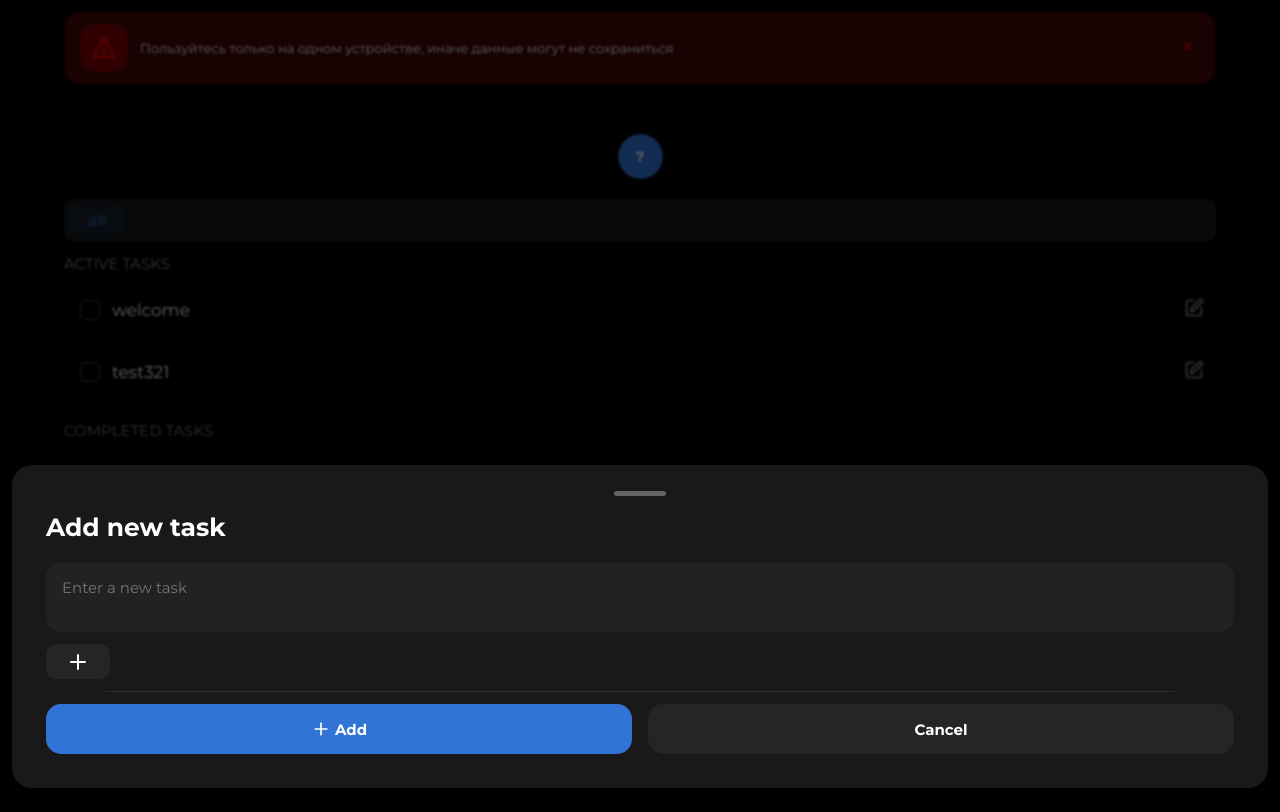
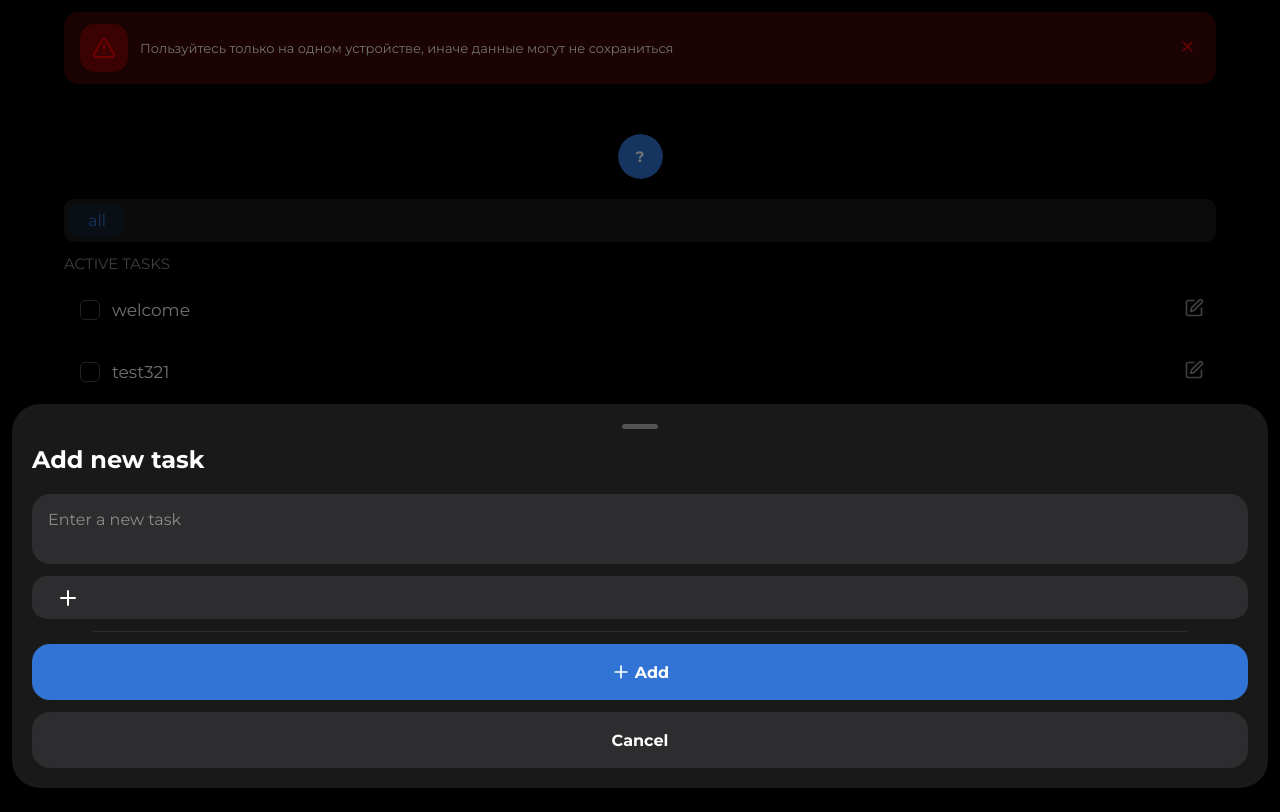
Before and after one commit to rekaup/todo, a React (Vite) app: page / in a window 1280 px wide. Both pictures are taken after a click on the button "Add task". Built offline with nearby package versions, Linux system fonts and the light colour scheme.

Commit message:
редизайн modal window

```diff
--- a/src/styles/components/CategoryPicker.css
+++ b/src/styles/components/CategoryPicker.css
@@ -1,16 +1,16 @@
 .button.category.active {
-    background-color: var(--primary);
-    color: var(--text);
+    background-color: var(--primary-bg);
+    color: var(--primary);
 }
 
 .button.category {
-    background-color: rgba(255, 255, 255, 0.05);
     color: var(--text-secondary);
     display: flex;
     align-items: center;
     gap: var(--space-sm);
     justify-content: center;
     transition: var(--transition);
+    outline: none;
 }
 
 .button.category,
@@ -19,19 +19,25 @@
 }
 
 .category-picker {
-    display: flex;
-    gap: var(--space-xs);
-    align-items: flex-start;
     width: 100%;
+    margin: 0;
+    gap: 0;
 }
 
 .category-picker-list {
     display: flex;
-    align-items: flex-start;
+    align-items: center;
     gap: 5px;
+    flex-wrap: nowrap;
+    overflow-x: auto;
+    scrollbar-width: none;
+    -webkit-overflow-scrolling: touch;
+    background-color: var(--surface-2);
+    border-radius: var(--radius-md);
+    padding: 4px;
+    width: 100%;
     min-width: 0;
-    flex-wrap: wrap;
-    width: 100%;
+    box-sizing: border-box;
 }
 
 .category-picker-list [role='radio'] {
@@ -51,7 +57,6 @@
 }
 
 .button {
-    background-color: rgba(255, 255, 255, 0.05);
     border-radius: var(--radius-sm);
     color: var(--text);
     align-items: center;
--- a/src/styles/components/Modal.css
+++ b/src/styles/components/Modal.css
@@ -6,10 +6,8 @@
 .modal-overlay {
     position: fixed;
     inset: 0;
-    background: rgba(0, 0, 0, 0.62);
+    background: rgba(0, 0, 0, 0.55);
     z-index: 40;
-    backdrop-filter: blur(1px);
-    -webkit-backdrop-filter: blur(1px);
 }
 
 .modal-overlay-enter,
@@ -35,27 +33,28 @@
     display: flex;
     justify-content: center;
     align-items: flex-end;
-    padding: 0;
+    padding: 0 var(--space-md) var(--space-md);
     pointer-events: none;
     z-index: 41;
     max-height: 100dvh;
+    box-sizing: border-box;
 }
 
 .modal {
     background: var(--surface);
-    border-radius: var(--radius-lg);
-    padding: var(--space-xxl) var(--space-xxl);
+    border-radius: 28px;
+    padding: var(--space-xl);
     width: 100%;
-    margin: 0 var(--space-md) var(--space-md);
+    margin: 0;
     box-sizing: border-box;
     z-index: 41;
     transition: transform 280ms cubic-bezier(.2, .8, .2, 1), opacity 220ms ease;
     height: auto;
-    max-height: min(88dvh, 720px);
+    max-height: min(85dvh, 720px);
     overflow-y: auto;
     position: relative;
     pointer-events: auto;
-    box-shadow: 0 -14px 40px rgba(0, 0, 0, 0.45);
+    box-shadow: 0 20px 50px rgba(0, 0, 0, 0.4);
 }
 
 .modal-panel-enter,
@@ -65,7 +64,7 @@
 
 .modal-panel-enter-from,
 .modal-panel-leave-to {
-    transform: translateY(100%);
+    transform: translateY(24px);
     opacity: 0;
 }
 
@@ -86,7 +85,7 @@
 .modal-title {
     margin: 0;
     cursor: default;
-    font-size: 25px;
+    font-size: 24px;
     font-weight: 700;
 }
 
@@ -94,8 +93,8 @@
     display: flex;
     gap: var(--space-md);
     justify-content: center;
-    background-color: rgba(255, 255, 255, 0.04);
-    border-radius: var(--radius-md);
+    background-color: var(--surface-2);
+    border-radius: 18px;
     width: 100%;
     overflow: hidden;
 }
@@ -103,46 +102,45 @@
 .modal-input {
     background: none;
     color: var(--text);
-    padding: var(--space-lg) var(--space-lg);
+    padding: var(--space-lg);
     border: none;
-    font-size: 15px;
+    font-size: 16px;
     outline: none;
     resize: none;
     overflow: hidden;
     box-sizing: border-box;
-    min-height: 50px;
+    min-height: 54px;
     width: 100%;
+}
+
+.modal-input::placeholder {
+    color: var(--text-secondary);
 }
 
 .modal-action-bar {
     display: flex;
-    align-items: center;
-    gap: var(--space-lg);
+    flex-direction: column;
+    gap: var(--space-md);
     margin-top: auto;
 }
 
 .modal-button {
-    min-height: 50px;
+    min-height: 56px;
     border: none;
-    border-radius: var(--radius-md);
-    font-size: 15px;
+    border-radius: 18px;
+    font-size: 16px;
     cursor: pointer;
     transition: var(--transition);
-    background-color: var(--primary);
-    color: var(--text);
+    background-color: #fff;
+    color: #000;
     padding: 0;
     font-weight: 700;
     box-sizing: border-box;
+    width: 100%;
 }
 
-.modal-button:hover {
-    background-color: var(--text);
-    color: var(--primary);
-}
-
-.modal-button.cancel:hover {
-    background: rgba(255, 255, 255, 0.08);
-    color: var(--text);
+.modal-button:active {
+    opacity: 0.85;
 }
 
 .modal-button span {
@@ -154,24 +152,39 @@
 }
 
 .modal-button.delete {
-    background: #ff000024;
+    background: var(--warning-bg);
     color: var(--warning);
 }
 
-.modal-button.delete:hover {
-    color: var(--text);
-    background-color: var(--warning);
-}
-
 .modal-button.cancel {
-    background-color: rgba(255, 255, 255, 0.05);
+    background-color: var(--surface-2);
     color: var(--text);
 }
 
+.modal-button.add {
+    background-color: var(--primary);
+    color: var(--text);
+}
+
+.modal-button.edit {
+    background-color: var(--primary);
+    color: var(--text);
+}
+
+
 .modal-button.close {
-    background: none;
-    width: fit-content;
-    color: var(--divider);
+    background: var(--surface-2);
+    width: 32px;
+    height: 32px;
+    min-height: 32px;
+    border-radius: 50%;
+    color: var(--text-secondary);
+    font-size: 14px;
+    flex-shrink: 0;
+    display: flex;
+    align-items: center;
+    justify-content: center;
+    padding: 0;
 }
 
 .modal-button.close:hover {
@@ -179,12 +192,12 @@
 }
 
 .modal-handle {
-    width: 52px;
+    width: 36px;
     height: 5px;
     flex-shrink: 0;
-    background: rgba(255, 255, 255, 0.32);
+    background: rgba(255, 255, 255, 0.25);
     border-radius: 999px;
-    margin: calc(var(--space-sm) * -1) auto var(--space-lg);
+    margin: 0 auto var(--space-lg);
     cursor: grab;
     touch-action: none;
 }
@@ -198,7 +211,7 @@
     flex-direction: column;
     flex: 1;
     min-height: 0;
-    gap: 12px;
+    gap: var(--space-md);
 }
 
 .modal-ifno-container {
@@ -239,15 +252,19 @@
 .input-create-form {
     width: 100%;
     margin: 0 auto;
-    background-color: rgba(255, 255, 255, 0.04);
-    padding: var(--space-md);
-    border-radius: var(--radius-sm);
+    background-color: var(--surface-2);
+    padding: var(--space-lg);
+    border-radius: 18px;
     color: var(--text);
     border: none;
     box-sizing: border-box;
     resize: none;
 }
 
+.input-create-form::placeholder {
+    color: var(--text-secondary);
+}
+
 .input-create-form:focus {
     outline: none;
 }
```
